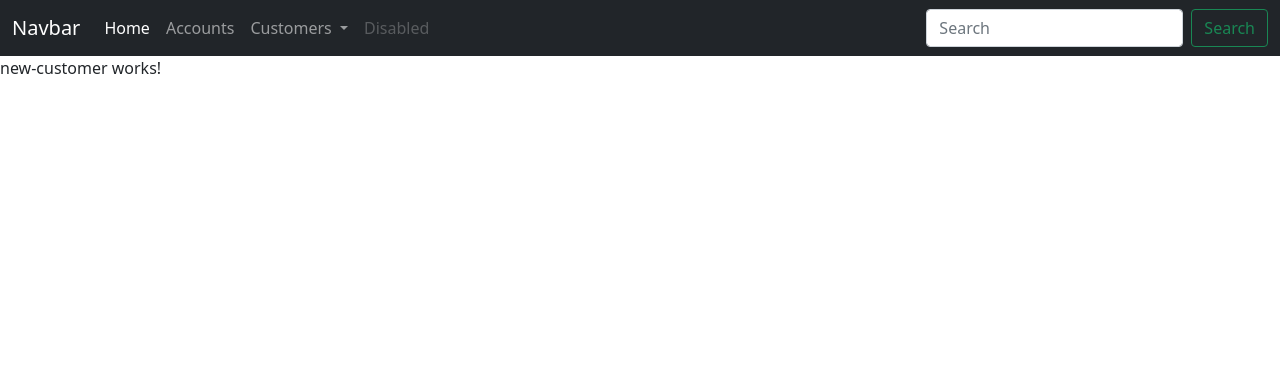
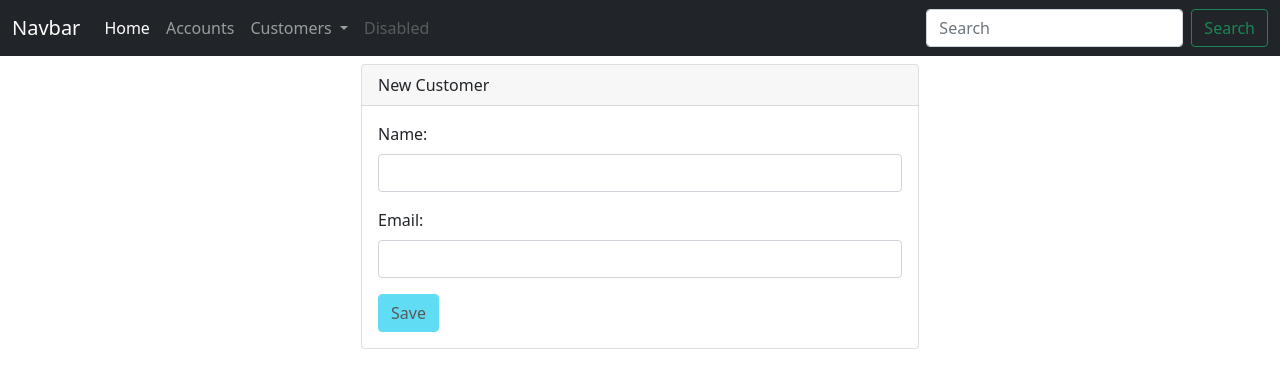
Before and after one commit to Errimy/digital-banking-frontend, an Angular app: page /new-customer in a window 1280 px wide. Shown: the top 388 px of the page. Built offline with nearby package versions, Linux system fonts and the light colour scheme.

Commit message:
Add new Customer DONE

```diff
--- a/src/app/new-customer/new-customer.component.html
+++ b/src/app/new-customer/new-customer.component.html
@@ -1 +1,18 @@
-<p>new-customer works!</p>
+<div class="container">
+  <div class="card col-md-6 offset-3 mt-2">
+    <div class="card-header">New Customer</div>
+    <div class="card-body">
+      <form [formGroup]="newCustomerFormGroup" (ngSubmit)="handleSaveCustomer()">
+        <div class="mb-3">
+          <label class="form-label">Name:</label>
+          <input type="text" formControlName="name" class="form-control">
+        </div>
+        <div class="mb-3">
+          <label class="form-label">Email:</label>
+          <input type="text" formControlName="email" class="form-control">
+        </div>
+        <button [disabled]="!newCustomerFormGroup.valid" class="btn btn-info">Save</button>
+      </form>
+    </div>
+  </div>
+</div>
--- a/src/app/new-customer/new-customer.component.ts
+++ b/src/app/new-customer/new-customer.component.ts
@@ -1,4 +1,7 @@
 import { Component, OnInit } from '@angular/core';
+import {FormBuilder, FormGroup, Validators} from "@angular/forms";
+import {Customer} from "../model/customer.model";
+import {CustomerService} from "../services/customer.service";
 
 @Component({
   selector: 'app-new-customer',
@@ -6,10 +9,26 @@ import { Component, OnInit } from '@angular/core';
   styleUrls: ['./new-customer.component.css']
 })
 export class NewCustomerComponent implements OnInit {
+  newCustomerFormGroup! :FormGroup;
 
-  constructor() { }
+  constructor(private fb : FormBuilder, private customerService: CustomerService) { }
 
   ngOnInit(): void {
+    this.newCustomerFormGroup=this.fb.group({
+      name : this.fb.control(null,[Validators.required, Validators.minLength(4)]),
+      email : this.fb.control(null,[Validators.required, Validators.email])
+    });
   }
 
+  handleSaveCustomer() {
+    let customer:Customer=this.newCustomerFormGroup.value;
+    this.customerService.saveCustomer(customer).subscribe({
+      next : data=>{
+        alert("Customer saved successfully")
+      },
+      error : err=>{
+        console.log(err)
+      }
+    });
+  }
 }
--- a/src/app/services/customer.service.ts
+++ b/src/app/services/customer.service.ts
@@ -17,4 +17,8 @@ export class CustomerService {
   public searchCustomers(keyword : string):Observable<Array<Customer>>{
     return this.http.get<Array<Customer>>(environment.backendHost+"/customers/search?keyword="+keyword)
   }
+
+  public saveCustomer(customer : Customer):Observable<Customer>{
+    return this.http.post<Customer>(environment.backendHost+"/customers", customer);
+  }
 }
```
